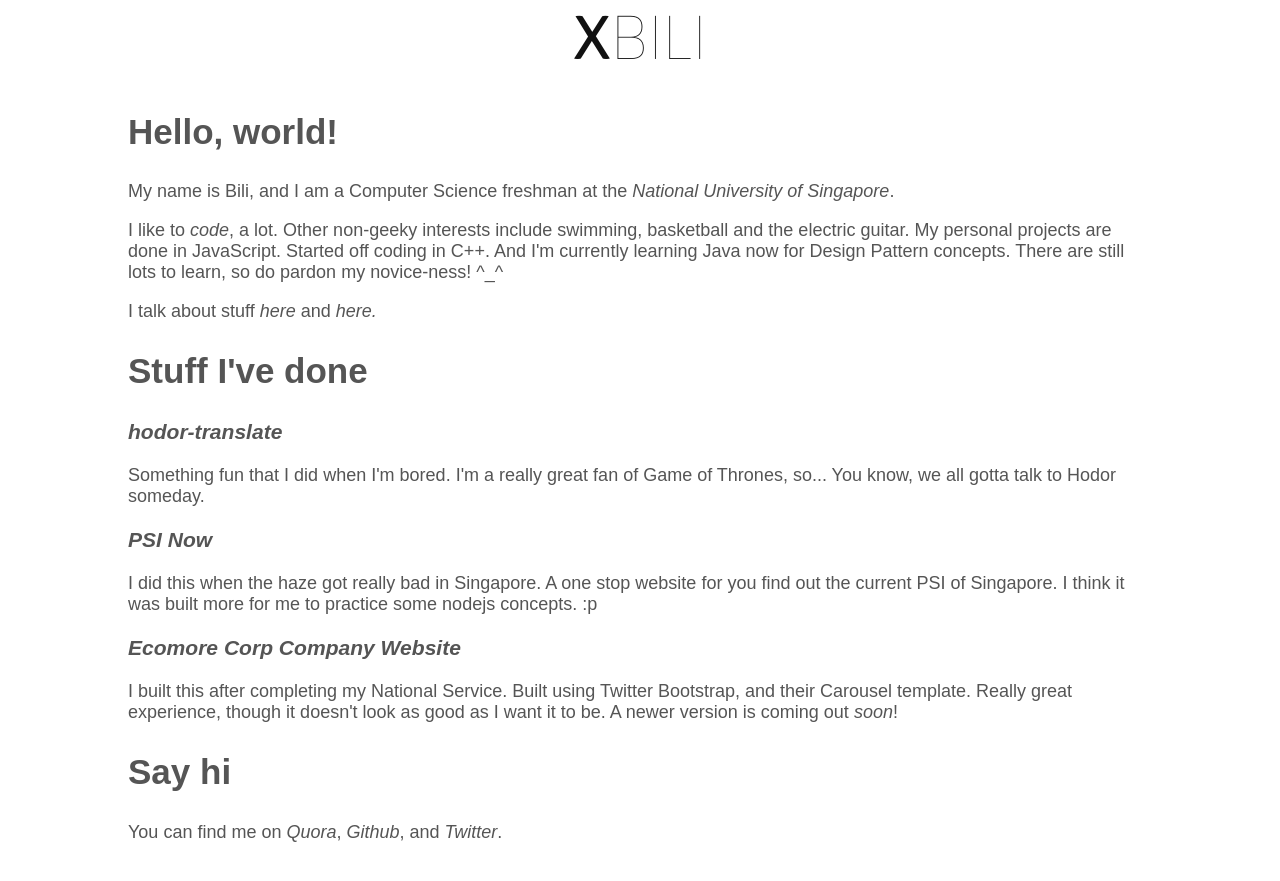
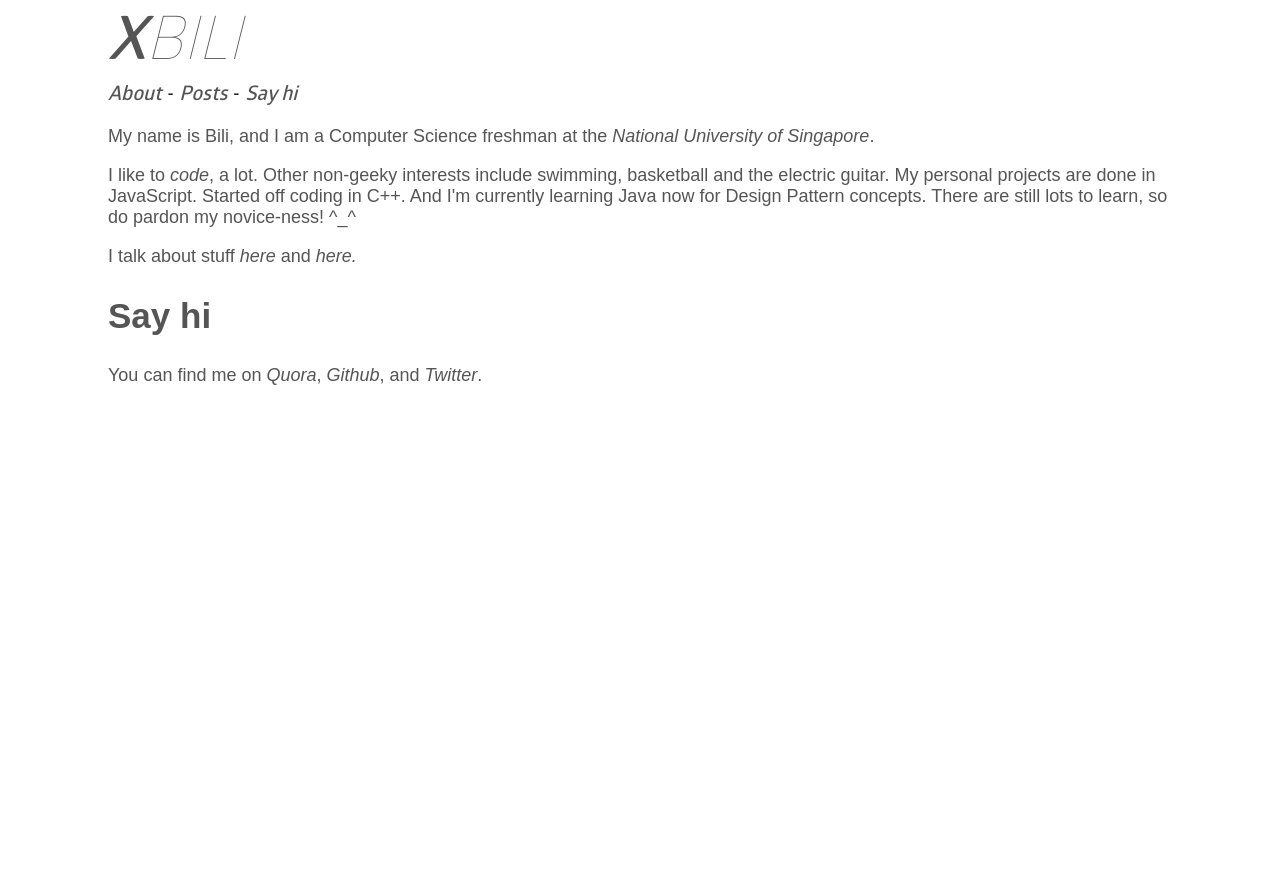
Before and after one commit to xbili/xbili.github.io, a Jekyll site: the page built from index.html, in a window 1280 px wide. Shown: the top 881 px of the page. Built offline with Jekyll 4.4.1, drawn with Linux system fonts in a browser that asks for light colours; Markdown is read by kramdown in place of the engine named in the settings.

Commit message:
cleaned up css and edited first post

```diff
--- a/_layouts/default.html
+++ b/_layouts/default.html
@@ -15,7 +15,14 @@
 
   <body>
     <header>
-      <span>X</span>BILI
+	<a href="/"><span>X</span>BILI</a>
+	<ul>
+		<li><a href="/">About</a></li>
+		<li>-</li>
+		<li><a href="/posts.html">Posts</a></li>
+		<li>-</li>
+		<li><a href="mailto:xubili93@gmail.com">Say hi</a></li>
+	</ul>
     </header>
 
     {{ content }}
--- a/css/main.css
+++ b/css/main.css
@@ -54,23 +54,22 @@ header {
   font-size: 60px;
   font-weight: 200;
   color: #111;
-  text-align: center;
 }
 
   header span {
     font-weight: 500;
   }
 
-aside {
-  display: inline-block;
-  float: left;
-  height: 100%;
-  width: 30%;
-  padding-left: 20px;
-}
+  header ul {
+  	list-style-type: none;
+  	font-size: 20px;
+  	margin: 0;
+  	padding: 0;
+  }
 
-  aside ul {
-    list-style-type: none;
+  header ul li {
+  	  display: inline;
+  	  font-weight: 500;
   }
 
 article {
@@ -79,7 +78,8 @@ article {
   width: 60%;
 }
 
-section {
-  padding: 20px;
-  padding-top: 0;
+.posts {
+	list-style-type: none;
+	margin: 0;
+	padding: 0;
 }
--- a/index.html
+++ b/index.html
@@ -4,19 +4,10 @@ title: xbili
 ---
 
 <section>
-  <h1>Hello, world!</h1>
   <p>My name is Bili, and I am a Computer Science freshman at the <em>National University of Singapore</em>.</p>
   <p>I like to <em>code</em>, a lot. Other non-geeky interests include swimming, basketball and the electric guitar. My personal projects are done in JavaScript. Started off coding in C++. And I'm currently learning Java now for Design Pattern concepts. There are still lots to learn, so do pardon my novice-ness! ^_^</p>
   <p>I talk about stuff <a href="/posts.html">here</a> and <a href="http://xbili.wordpress.com">here.</a></p>
 
-  <h1>Stuff I've done</h1>
-  <h3><a href="http://xbili.github.io/hodor-translate">hodor-translate</a></h3>
-  <p>Something fun that I did when I'm bored. I'm a really great fan of Game of Thrones, so... You know, we all gotta talk to Hodor someday.</p>
-  <h3><a href="http://psinow.herokuapp.com">PSI Now</a></h3>
-  <p>I did this when the haze got really bad in Singapore. A one stop website for you find out the current PSI of Singapore. I think it was built more for me to practice some nodejs concepts. :p</p>
-  <h3><a href="http://www.ecomorecorp.com">Ecomore Corp Company Website</a></h3>
-  <p>I built this after completing my National Service. Built using Twitter Bootstrap, and their Carousel template. Really great experience, though it doesn't look as good as I want it to be. A newer version is coming out <em>soon</em>!</p>
-
   <h1>Say hi</h1>
   <p>You can find me on <a href="http://www.quora.com/Xu-Bili">Quora</a>, <a href="http://www.github.com/xbili">Github</a>, and <a href="http://www.twitter.com/lantis_play">Twitter</a>.</p>
 </section>
--- a/posts.html
+++ b/posts.html
@@ -1,10 +1,10 @@
 ---
 layout: default
-title: xbili | Blog
+title: xbili | Posts
 ---
 
 <section>
-  <h1>Blog</h1>
+  <h1>Posts</h1>
   <ul class="posts">
     {% for post in site.posts %}
       <li><span>{{ post.date | date_to_string }}</span> &raquo; <a href="{{ post.url }}">{{ post.title }}</a></li>
```
Also changed, not shown: _posts/2014-09-28-higher-order-functions.md (+37 -16 lines).
